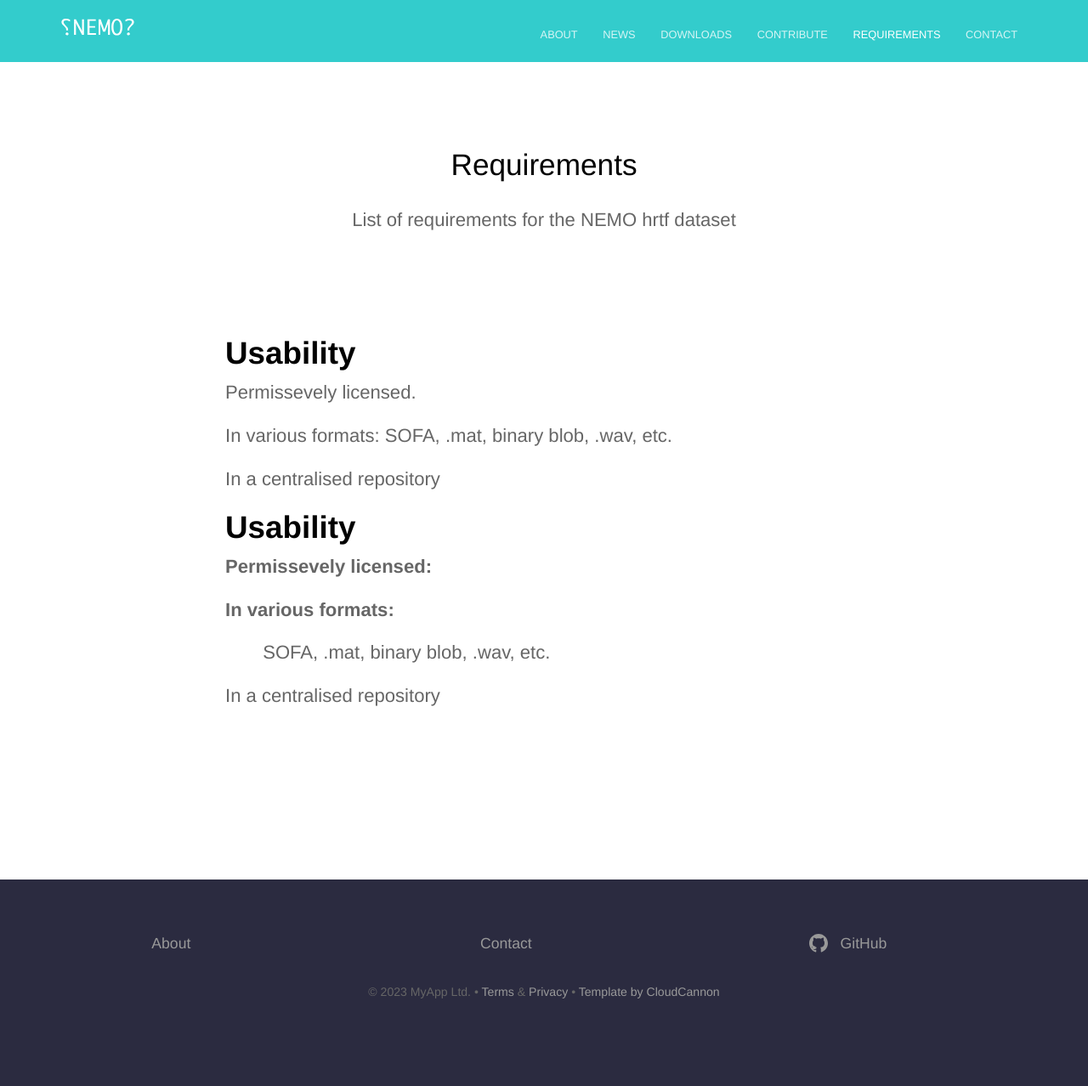
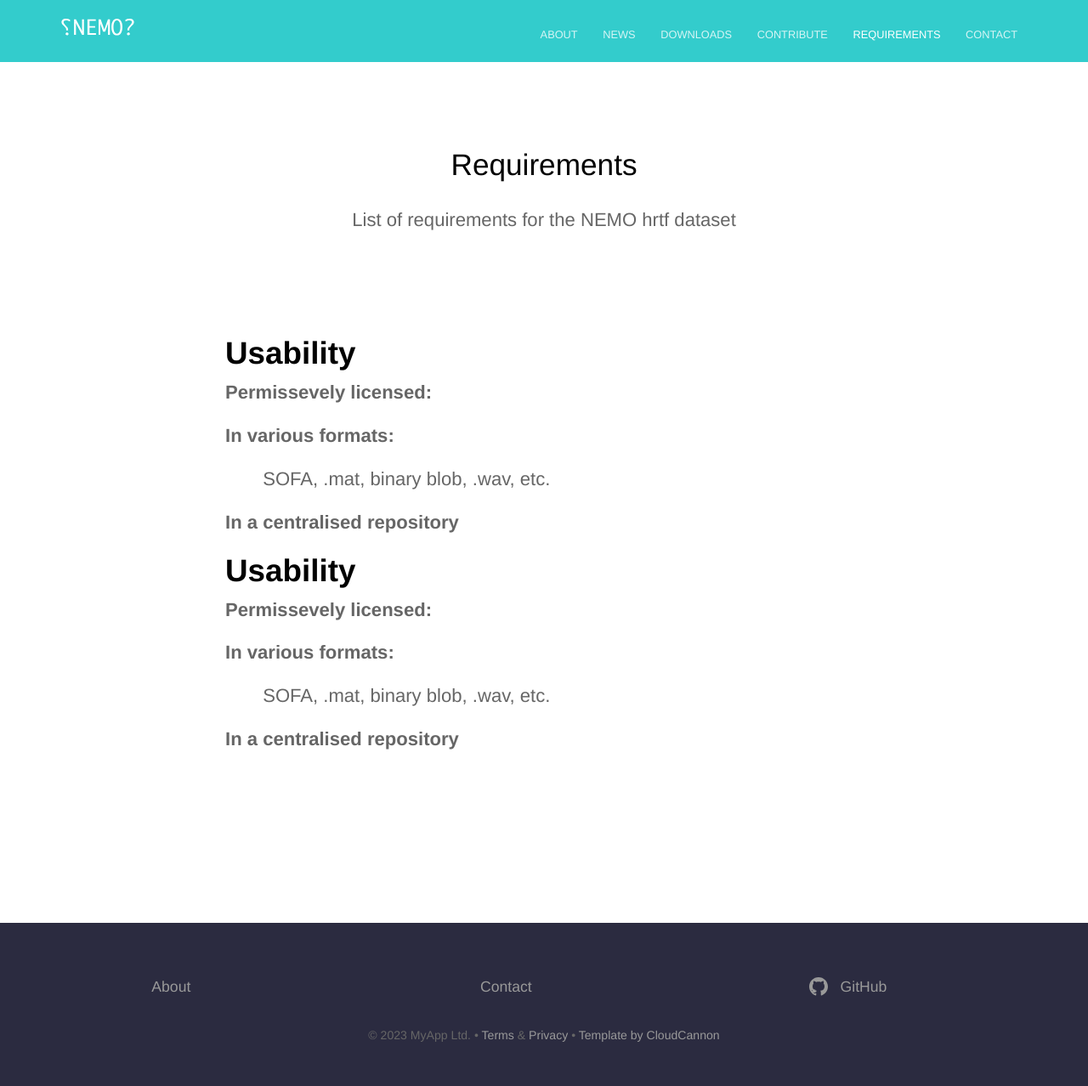
Before and after one commit to TheNEMOproject/TheNEMOproject.github.io, a Jekyll site: the page built from requirements.html, in a window 1280 px wide. Shown: the whole page at 85% size. Built offline with Jekyll 4.4.1, drawn with Linux system fonts in a browser that asks for light colours; before the commit the page ends 1227 px from its top, so only the background shows below that.

Commit message:
Update requirements.html

```diff
--- a/requirements.html
+++ b/requirements.html
@@ -5,15 +5,16 @@ description: List of requirements for the NEMO hrtf dataset
 <section class="herot">
 	<div class="text-container">
 		<h1 class="editable"><strong>Usability</strong></h1>
-		<p class="subtext_left editable">Permissevely licensed.</p>
-	        <p class="subtext_left editable">In various formats: SOFA, .mat, binary blob, .wav, etc.</p>
-	        <p class="subtext_left editable">In a centralised repository</p>
+		<p class="subtext_left editable"><strong>Permissevely licensed:</strong></p>
+                <p class="subtext_left editable"><strong>In various formats:</strong></p>
+		<p class="subtext_left editable">&emsp;&emsp;SOFA, .mat, binary blob, .wav, etc.</p>
+                <p class="subtext_left editable"><strong>In a centralised repository</strong></p>
 
 		<h1 class="editable"><strong>Usability</strong></h1>
 		<p class="subtext_left editable"><strong>Permissevely licensed:</strong></p>
                 <p class="subtext_left editable"><strong>In various formats:</strong></p>
 		<p class="subtext_left editable">&emsp;&emsp;SOFA, .mat, binary blob, .wav, etc.</p>
-                <p class="subtext_left editable">In a centralised repository</p>
+                <p class="subtext_left editable"><strong>In a centralised repository</strong></p>
   </div>
 </section>
 
```
